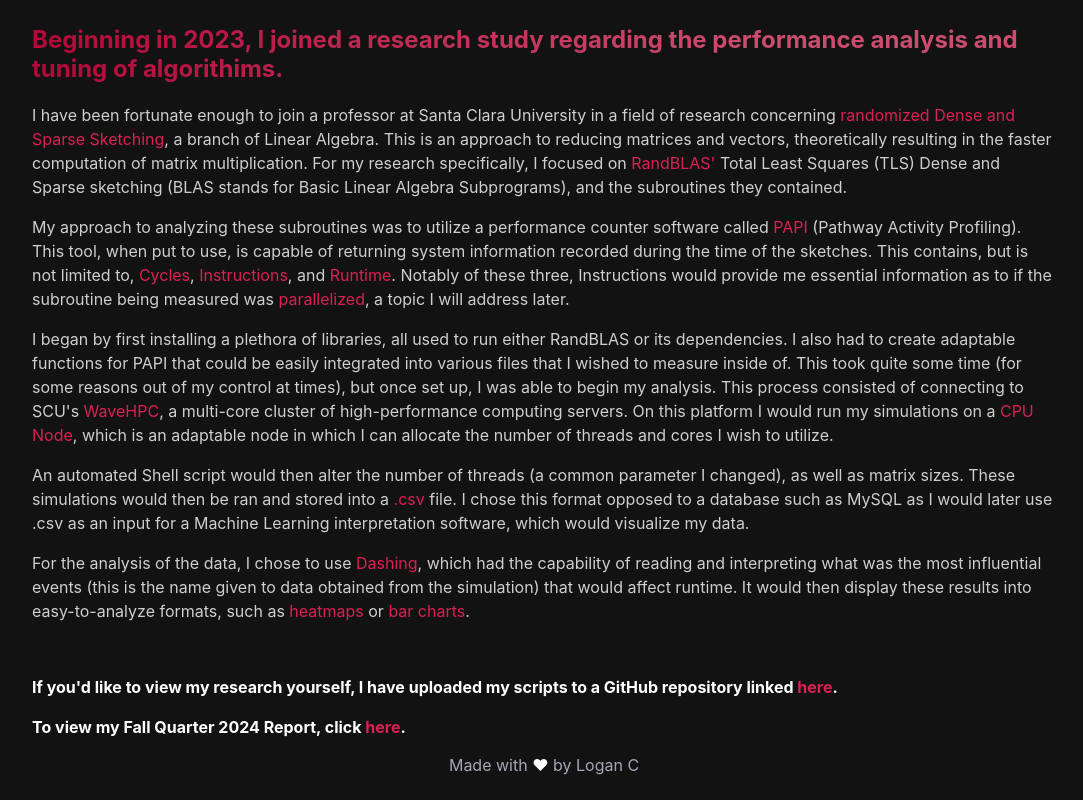
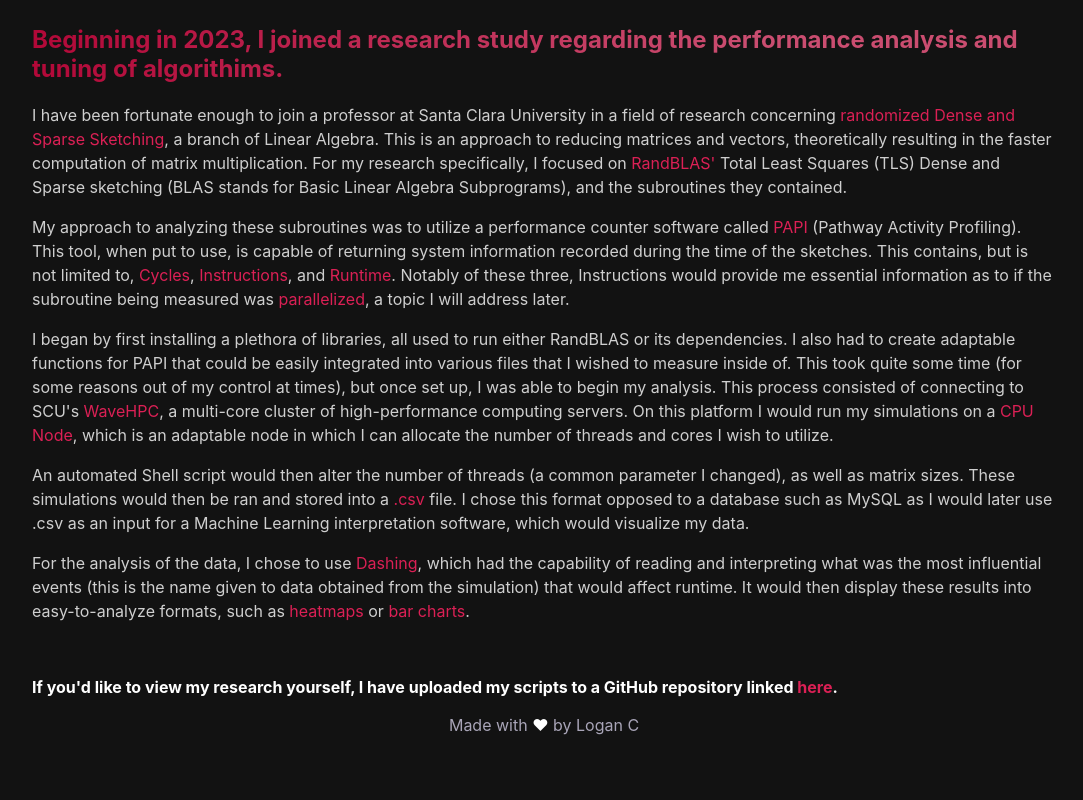
Before and after one commit to logancalder/logancalder.github.io, a plain HTML site: page en/projects/research.html in a window 1280 px wide. Shown: the part 549-1349 px from the top of the page, without its empty margins (96-1179 px from the left). After the commit the page ends 1309 px from the top, so only its background shows below. Drawn offline with Linux system fonts and the light colour scheme; files whose address does not match are found by name.

Commit message:
research update

```diff
--- a/en/projects/research.html
+++ b/en/projects/research.html
@@ -106,7 +106,7 @@
         <!-- <p>Data obtained from these simulations was generally inconclusive. However, some events did tend to have a recurring effect on runtime and overall performance, and thus will be kept in mind for future optimization efforts. If you are interested in learning more about those events specifically, or other details of my work, you may view my formal report for the last Quarter during which I worked on this research.</p> -->
         <br>
         <p style = "color:white; font-weight: bold;">If you'd like to view my research yourself, I have uploaded my scripts to a GitHub repository linked <a id = "r" href = "https://github.com/logancalder/COEN193" target = "_blank">here</a>.</p>
-        <p style = "color:white; font-weight: bold;">To view my Fall Quarter 2024 Report, click <a id = "r" href = "../../Winter_Quarter_Undergraduate_Research_Report.pdf" target = "_blank">here</a>.</p>
+        <!-- <p style = "color:white; font-weight: bold;">To view my Fall Quarter 2024 Report, click <a id = "r" href = "../../Winter_Quarter_Undergraduate_Research_Report.pdf" target = "_blank">here</a>.</p> -->
     </div>
 
     <div class = "footer">
```
Also changed, not shown: es/projects/research.html (+1 -1 lines).
